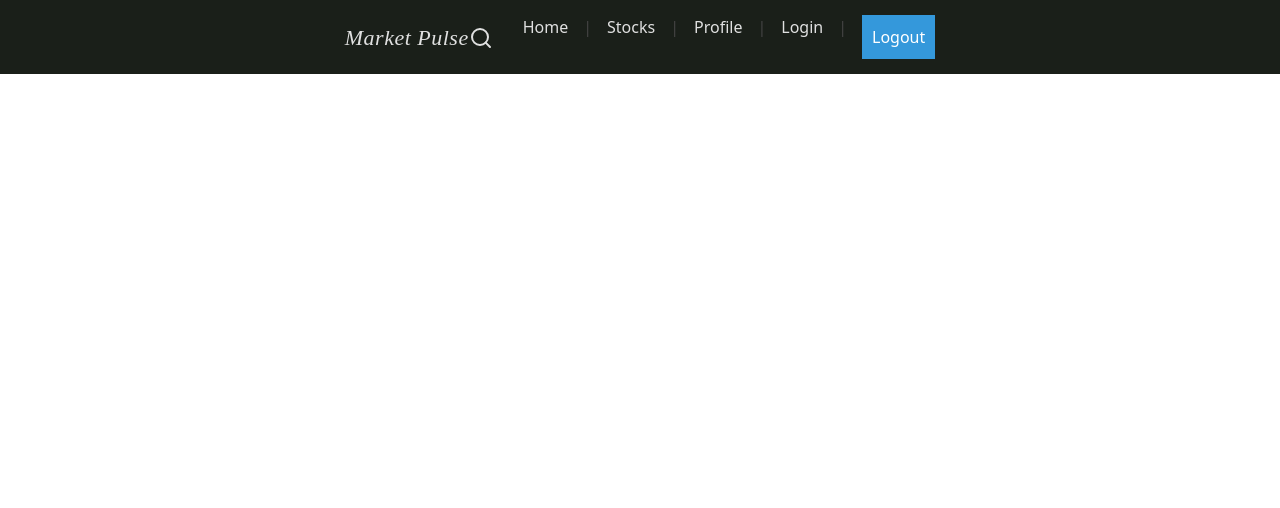
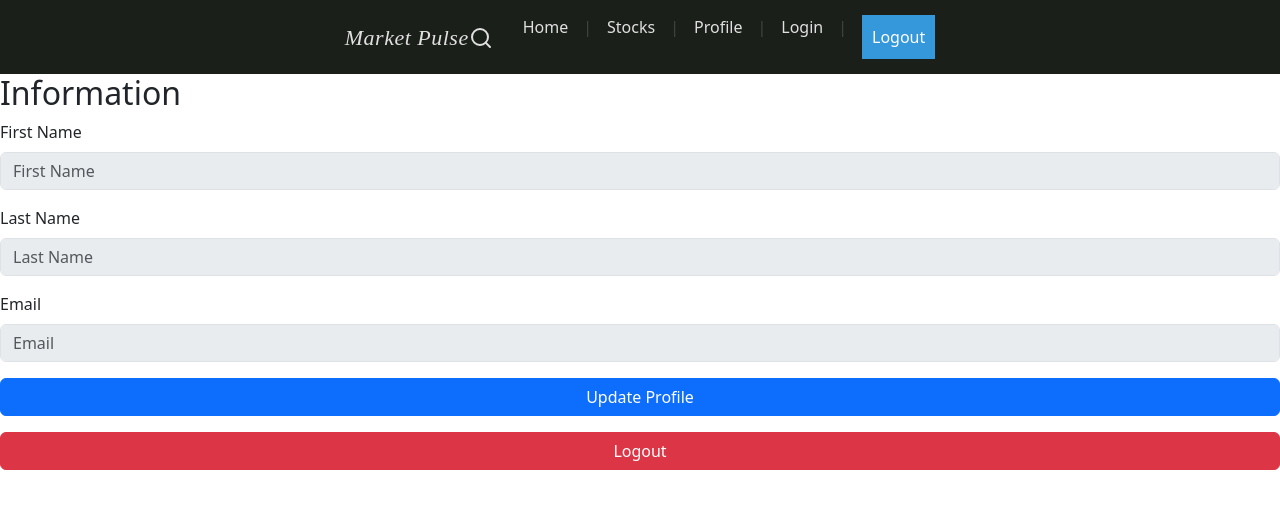
Before and after one commit to joshuavkoshy123/MarketPulse, a React (Create React App) app: page /profile in a window 1280 px wide. Shown: the top 508 px of the page. Built offline with nearby package versions, Linux system fonts and the light colour scheme.

Commit message:
phase5profile

```diff
--- a/package.json
+++ b/package.json
@@ -7,6 +7,7 @@
     "@testing-library/jest-dom": "^6.6.3",
     "@testing-library/react": "^16.2.0",
     "@testing-library/user-event": "^13.5.0",
+    "axios": "^1.8.4",
     "bootstrap": "^5.3.3",
     "firebase": "^11.6.0",
     "plotly.js": "^3.0.1",
@@ -14,6 +15,7 @@
     "react-bootstrap": "^2.10.9",
     "react-dom": "^19.1.0",
     "react-plotly.js": "^2.6.0",
+    "react-redux": "^9.2.0",
     "react-router-dom": "^6.22.3",
     "react-scripts": "^5.0.1",
     "web-vitals": "^2.1.4"
--- a/src/App.js
+++ b/src/App.js
@@ -2,8 +2,10 @@ import { BrowserRouter as Router, Routes, Route } from "react-router-dom";
 import Home from "./pages/Home";
 import Stocks from "./pages/Stocks";
 //import Contact from "./pages/Contact";
-import Navbar from "./components/Navbar";  // Optional: Add a navigation bar
+import Navbar from "./components/Navbar";
 import Login from "./components/Login";
+import Profile from "./pages/Profile";
+
 function App() {
   return (
     <Router>
@@ -12,6 +14,7 @@ function App() {
         <Route path="/" element={<Home />} />
         <Route path="/stocks" element={<Stocks />} />
         <Route path="/login" element={<Login />} />
+        <Route path="/profile" element={<Profile />} />
       </Routes>
     </Router>
   );
--- a/src/components/Login.js
+++ b/src/components/Login.js
@@ -1,35 +1,27 @@
 import React, { useState } from "react";
-import { getAuth, signInWithEmailAndPassword, createUserWithEmailAndPassword } from "firebase/auth";
+import { signInWithEmailAndPassword, createUserWithEmailAndPassword } from "firebase/auth";
 import { useNavigate } from "react-router-dom";
 import { auth } from "../config/config";
 
-function Login() {
+function SignUp({ toggle }) {
+  const [first_name, setFirstName] = useState("");
+  const [last_name, setLastName] = useState("");
   const [email, setEmail] = useState("");
   const [password, setPassword] = useState("");
   const [error, setError] = useState(null);
-  const [isSignUp, setIsSignUp] = useState(false);
   const navigate = useNavigate();
-
-  const handleEmail = (e) => setEmail(e.target.value);
-  const handlePassword = (e) => setPassword(e.target.value);
 
   const handleSubmit = async (e) => {
     e.preventDefault();
     setError(null);
+    try {
+      const userCredential = await createUserWithEmailAndPassword(auth, email, password);
+      console.log("User Signed Up:", userCredential.user);
 
-    try {
-      if (isSignUp) {
+      // TODO: Optional - Store first/last name in Firestore
 
-        const userCredential = await createUserWithEmailAndPassword(auth, email, password);
-        console.log("User Signed Up:", userCredential.user);
-      } else {
-
-        const userCredential = await signInWithEmailAndPassword(auth, email, password);
-        console.log("User Logged In:", userCredential.user);
-      }
       navigate("/");
     } catch (error) {
-      console.error("Error:", error.message);
       setError(error.message);
     }
   };
@@ -37,44 +29,131 @@ function Login() {
   return (
     <form className="Loginform-container" onSubmit={handleSubmit}>
       <div className="Login-container">
-        <p style={{ color: "white" }} className="mb-5">{isSignUp ? "Sign Up" : "Login"}</p>
-        <label htmlFor="Email" style={{ color: "white" }}>Email*</label>
+        <p style={{ color: "white" }} className="mb-5">Sign Up</p>
+
+        <label style={{ color: "white" }}>First Name*</label>
+        <input
+          type="text"
+          value={first_name}
+          className="Login-input"
+          placeholder="First Name"
+          onChange={(e) => setFirstName(e.target.value)}
+          required
+        />
+
+        <label style={{ color: "white" }}>Last Name*</label>
+        <input
+          type="text"
+          value={last_name}
+          className="Login-input"
+          placeholder="Last Name"
+          onChange={(e) => setLastName(e.target.value)}
+          required
+        />
+
+        <label style={{ color: "white" }}>Email*</label>
         <input
           type="email"
           value={email}
           className="Login-input"
-          name="Email"
           placeholder="Email"
-          onChange={handleEmail}
+          onChange={(e) => setEmail(e.target.value)}
           required
         />
 
-        <label htmlFor="password" className="mt-4" style={{ color: "white" }}>Password*</label>
+        <label style={{ color: "white" }}>Password*</label>
         <input
           type="password"
           value={password}
-          name="password"
           className="Login-input"
           placeholder="Password"
-          onChange={handlePassword}
+          onChange={(e) => setPassword(e.target.value)}
           required
         />
 
-        <button className="btn btn-dark btn-sm" type="submit">
-          {isSignUp ? "Sign Up" : "Login"}
-        </button>
+        <button className="btn btn-dark btn-sm" type="submit">Sign Up</button>
+        {error && <div className="error">{error}</div>}
 
         <p
           style={{ color: "white", cursor: "pointer", marginTop: "10px" }}
-          onClick={() => setIsSignUp(!isSignUp)}
+          onClick={toggle}
         >
-          {isSignUp ? "Already have an account? Login" : "Don't have an account? Sign Up"}
+          Already have an account? Login
         </p>
       </div>
-
-      {error && <div className="error">{error}</div>}
     </form>
   );
 }
 
-export default Login;
+function Login({ toggle }) {
+  const [email, setEmail] = useState("");
+  const [password, setPassword] = useState("");
+  const [error, setError] = useState(null);
+  const navigate = useNavigate();
+
+  const handleSubmit = async (e) => {
+    e.preventDefault();
+    setError(null);
+    try {
+      const userCredential = await signInWithEmailAndPassword(auth, email, password);
+      console.log("User Logged In:", userCredential.user);
+      navigate("/");
+    } catch (error) {
+      setError(error.message);
+    }
+  };
+
+  return (
+    <form className="Loginform-container" onSubmit={handleSubmit}>
+      <div className="Login-container">
+        <p style={{ color: "white" }} className="mb-5">Login</p>
+
+        <label style={{ color: "white" }}>Email*</label>
+        <input
+          type="email"
+          value={email}
+          className="Login-input"
+          placeholder="Email"
+          onChange={(e) => setEmail(e.target.value)}
+          required
+        />
+
+        <label style={{ color: "white" }}>Password*</label>
+        <input
+          type="password"
+          value={password}
+          className="Login-input"
+          placeholder="Password"
+          onChange={(e) => setPassword(e.target.value)}
+          required
+        />
+
+        <button className="btn btn-dark btn-sm" type="submit">Login</button>
+        {error && <div className="error">{error}</div>}
+
+        <p
+          style={{ color: "white", cursor: "pointer", marginTop: "10px" }}
+          onClick={toggle}
+        >
+          Don't have an account? Sign Up
+        </p>
+      </div>
+    </form>
+  );
+}
+
+function AuthPage() {
+  const [isSignUp, setIsSignUp] = useState(false);
+
+  return (
+    <div>
+      {isSignUp ? (
+        <SignUp toggle={() => setIsSignUp(false)} />
+      ) : (
+        <Login toggle={() => setIsSignUp(true)} />
+      )}
+    </div>
+  );
+}
+
+export default AuthPage;
--- /dev/null
+++ b/src/pages/Profile.js
@@ -0,0 +1,102 @@
+import { useState, useEffect } from 'react';
+import { Button, Form } from 'react-bootstrap';
+import { signOut } from 'firebase/auth';
+import { auth } from '../config/config';
+import { useNavigate } from 'react-router-dom';
+
+function Profile() {
+  const [firstName, setFirstName] = useState('');
+  const [lastName, setLastName] = useState('');
+  const [email, setEmail] = useState('');
+  const [password, setPassword] = useState('');
+  const [confirmPassword, setConfirmPassword] = useState('');
+  const [userInfo, setUserInfo] = useState(null);
+
+  const navigate = useNavigate();
+
+  // Fetch user info on initial render (from localStorage or API)
+  useEffect(() => {
+    const user = JSON.parse(localStorage.getItem('userInfo'));
+    if (user) {
+      setUserInfo(user);
+      setFirstName(user.firstName);
+      setLastName(user.lastName);
+      setEmail(user.email);
+    }
+  }, []);
+
+  // Handle form submission
+  const submitHandler = (e) => {
+    e.preventDefault();
+    if (password !== confirmPassword) {
+      alert("Passwords do not match");
+    } else {
+      // Update profile logic (you can send this to the server or update locally)
+      const updatedUser = { firstName, lastName, email, password };
+      localStorage.setItem('userInfo', JSON.stringify(updatedUser));
+      setUserInfo(updatedUser);
+      alert("Profile Updated Successfully!");
+    }
+  };
+
+  // Handle logout
+  const handleLogout = async () => {
+    try {
+      await signOut(auth);
+      localStorage.removeItem('userInfo');
+      navigate('/login');
+    } catch (error) {
+      console.error("Logout Error:", error.message);
+    }
+  };
+
+  return (
+    <div className="profileScreen">
+      <h2>Information</h2>
+      <Form onSubmit={submitHandler}>
+        <Form.Group controlId="firstName" className="mb-3">
+          <Form.Label>First Name</Form.Label>
+          <Form.Control
+            type="text"
+            placeholder="First Name"
+            value={firstName}
+            onChange={(e) => setFirstName(e.target.value)}
+            disabled
+          />
+        </Form.Group>
+
+        <Form.Group controlId="lastName" className="mb-3">
+          <Form.Label>Last Name</Form.Label>
+          <Form.Control
+            type="text"
+            placeholder="Last Name"
+            value={lastName}
+            onChange={(e) => setLastName(e.target.value)}
+            disabled
+          />
+        </Form.Group>
+
+        <Form.Group controlId="Email" className="mb-3">
+          <Form.Label>Email</Form.Label>
+          <Form.Control
+            type="Email"
+            placeholder="Email"
+            value={email}
+            onChange={(e) => setEmail(e.target.value)}
+            disabled
+          />
+        </Form.Group>
+
+        <Button type="submit" variant="primary">
+          Update Profile
+        </Button>
+      </Form>
+
+      <Button variant="danger" onClick={handleLogout} className="mt-3">
+        Logout
+      </Button>
+    </div>
+  );
+}
+
+export default Profile;
--- /dev/null
+++ b/src/store.js
@@ -0,0 +1,5 @@
+import { userUpdateReducer } from "./resources/Profile";
+
+const reducer = combineReducers({
+    userUpdate: userUpdateReducer
+})
```
Also changed, not shown: 1 other file (tests, documents, lock files or other folders).
